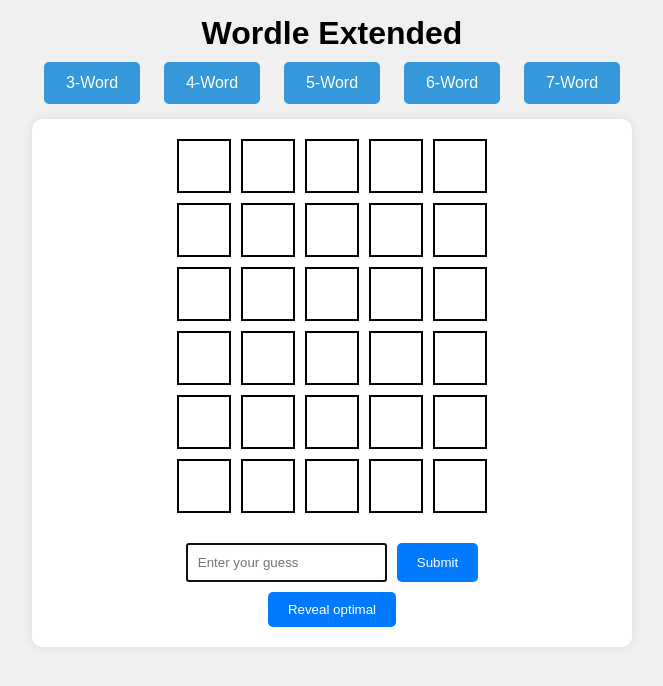
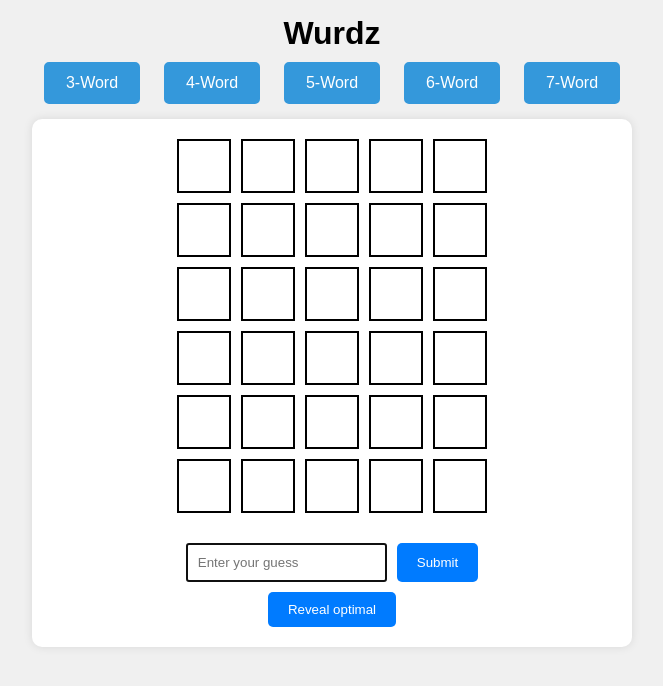
Before and after one commit to AihamAlAswadi17/WurdzProject, a plain HTML site: page index.html in a window 1280 px wide. Shown: the whole page, without its empty margins (308-971 px from the left). Drawn offline with nearby package versions, Linux system fonts and the light colour scheme.

Commit message:
Update index.html

```diff
--- a/index.html
+++ b/index.html
@@ -3,7 +3,7 @@
 <head>
     <meta charset="UTF-8">
     <meta name="viewport" content="width=device-width, initial-scale=1.0">
-    <title>Wordle Extended</title>
+    <title>Wurdz</title>
     <link rel="stylesheet" href="styles.css">
     <script src="script.js" defer></script>
 
@@ -14,7 +14,7 @@
 </head>
 <body>
     <div class="container">
-        <h1>Wordle Extended</h1>
+        <h1>Wurdz</h1>
         <div id="setting-container">
             <div class="gamemode" onclick="startNewGame(3)">
                 3-Word
```
